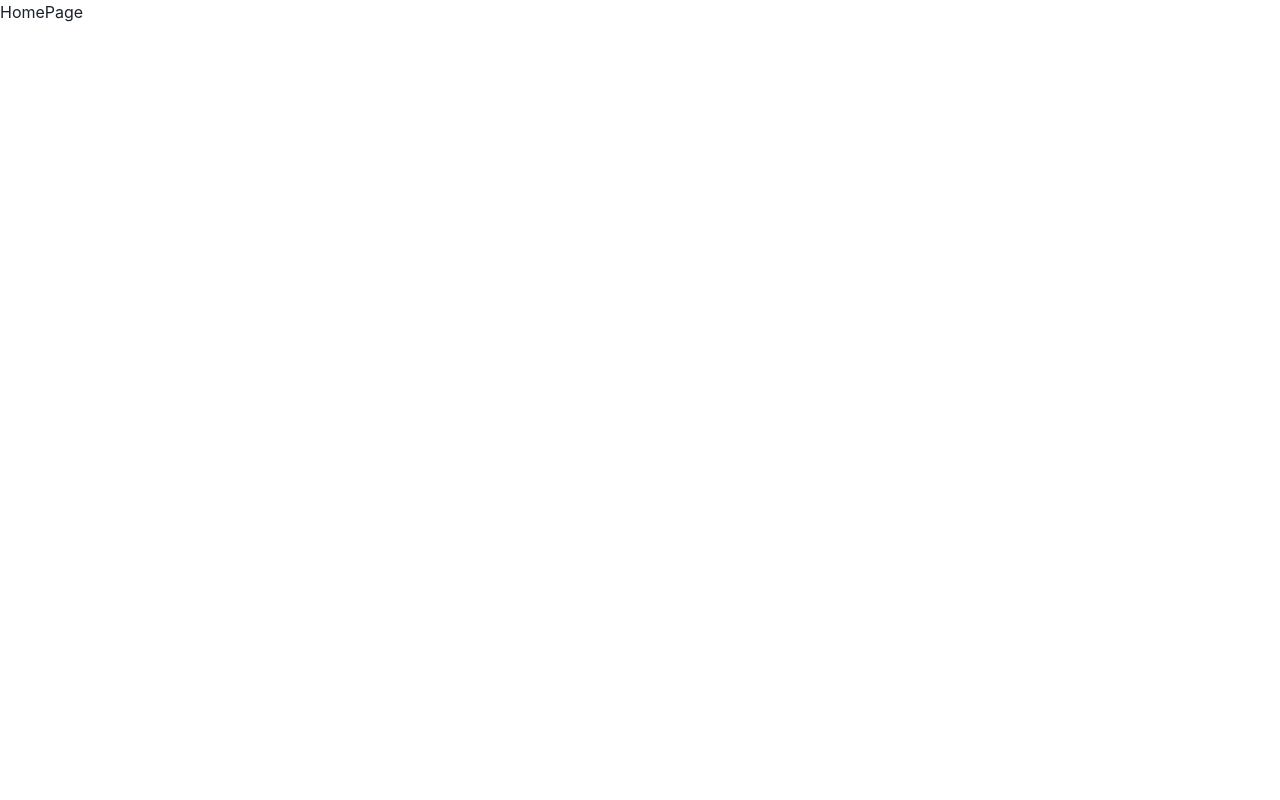
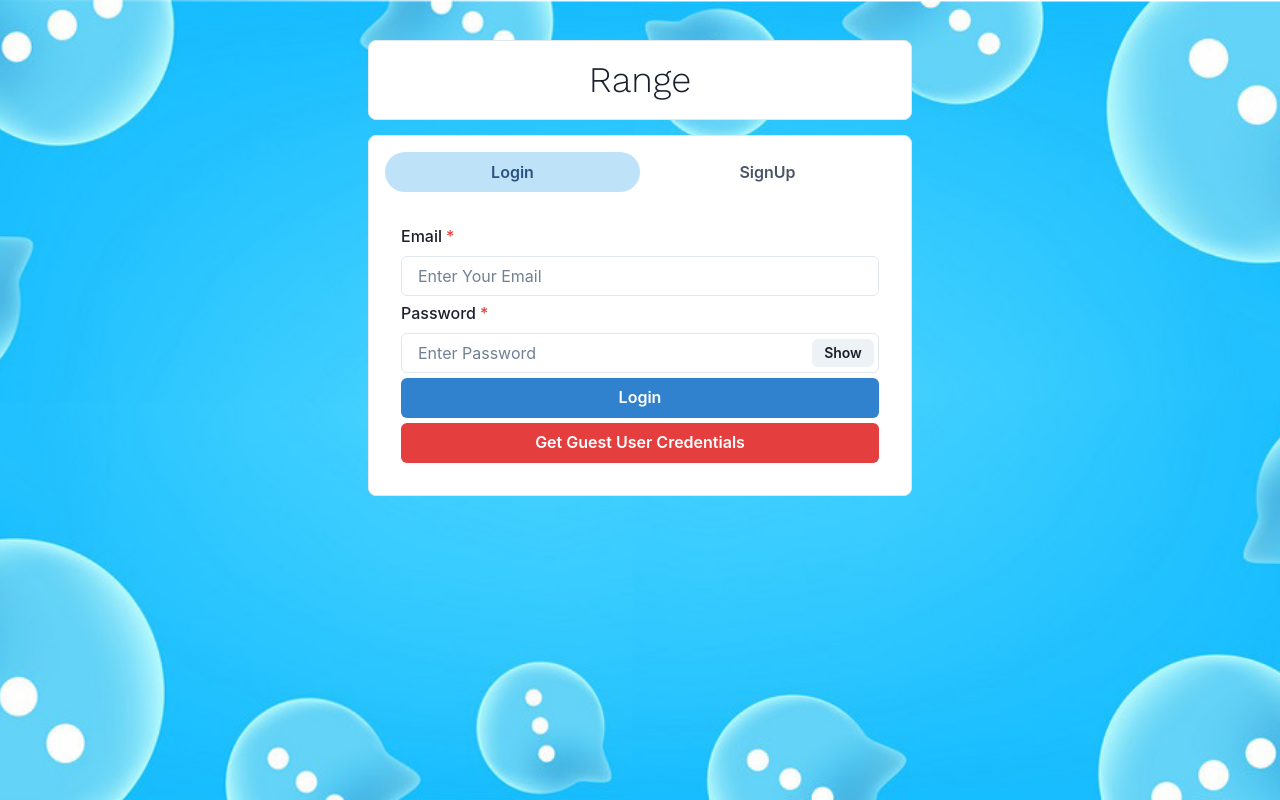
Before and after one commit to Krushna-Kulkarni/Range, a React (Create React App) app in the folder frontend/: page / in a window 1280 px wide. Built offline with nearby package versions, Linux system fonts and the light colour scheme.

Commit message:
added login and signUp comp on HomePage

```diff
--- a/frontend/src/App.css
+++ b/frontend/src/App.css
@@ -0,0 +1,9 @@
+@import url("https://fonts.googleapis.com/css2?family=Quicksand:wght@500&family=Roboto:ital,wght@1,300&family=Work+Sans:wght@300&display=swap");
+
+.App {
+  min-height: 100vh;
+  display: flex;
+  background-image: url("./background.png");
+  background-size: cover;
+  background-position: center;
+}
--- a/frontend/src/App.js
+++ b/frontend/src/App.js
@@ -5,12 +5,12 @@
 
 function App() {
   return (
-    <>
+    <div className="App">
       <Routes>
         <Route path="/" element={<HomePage />} />
         <Route path="/chats" element={<ChatPage />} />
       </Routes>
-    </>
+    </div>
   );
 }
 
--- /dev/null
+++ b/frontend/src/components/Authentication/Login.js
@@ -0,0 +1,75 @@
+import {
+  Button,
+  FormControl,
+  FormLabel,
+  Input,
+  InputGroup,
+  InputRightElement,
+  VStack,
+} from "@chakra-ui/react";
+import React, { useState } from "react";
+
+const Login = () => {
+  const [email, setEmail] = useState();
+  const [password, setPassword] = useState();
+  const [show, setShow] = useState(false);
+
+  const showPassWordClickHandler = () => setShow(!show);
+  const submitHandler = () => {};
+
+  return (
+    <VStack spacing="5px">
+      <FormControl id="login-email" isRequired>
+        <FormLabel>Email</FormLabel>
+        <Input
+          value={email}
+          placeholder="Enter Your Email"
+          onChange={(e) => setEmail(e.target.value)}
+        />
+      </FormControl>
+      <FormControl id="login-password" isRequired>
+        <FormLabel>Password</FormLabel>
+        <InputGroup>
+          <Input
+            value={password}
+            type={show ? "text" : "password"}
+            placeholder="Enter Password"
+            onChange={(e) => setPassword(e.target.value)}
+          />
+          <InputRightElement width="4.5rem">
+            <Button onClick={showPassWordClickHandler} h="1.75rem" size="sm">
+              {show ? "Hide" : "Show"}
+            </Button>
+          </InputRightElement>
+        </InputGroup>
+      </FormControl>
+
+      <Button
+        colorScheme="blue"
+        w="100%"
+        style={{
+          marginTop: "15",
+        }}
+        onClick={submitHandler}
+      >
+        Login
+      </Button>
+      <Button
+        variant="solid"
+        colorScheme="red"
+        w="100%"
+        style={{
+          marginTop: "15",
+        }}
+        onClick={() => {
+          setEmail("guest@example.com");
+          setPassword("123456");
+        }}
+      >
+        Get Guest User Credentials
+      </Button>
+    </VStack>
+  );
+};
+
+export default Login;
--- /dev/null
+++ b/frontend/src/components/Authentication/SignUp.js
@@ -0,0 +1,94 @@
+import {
+  Button,
+  FormControl,
+  FormLabel,
+  Input,
+  InputGroup,
+  InputRightElement,
+  VStack,
+} from "@chakra-ui/react";
+import React, { useState } from "react";
+
+const SignUp = () => {
+  const [name, setName] = useState();
+  const [email, setEmail] = useState();
+  const [password, setPassword] = useState();
+  const [confirmPassword, setConfirmPassword] = useState();
+  const [pic, setPic] = useState();
+  const [show, setShow] = useState(false);
+
+  const showPassWordClickHandler = () => setShow(!show);
+  const postDetails = (image) => {};
+  const submitHandler = () => {};
+
+  return (
+    <VStack spacing="5px">
+      <FormControl id="first-name" isRequired>
+        <FormLabel>Name</FormLabel>
+        <Input
+          placeholder="Enter Your Name"
+          onChange={(e) => setName(e.target.value)}
+        />
+      </FormControl>
+      <FormControl id="signup-email" isRequired>
+        <FormLabel>Email</FormLabel>
+        <Input
+          placeholder="Enter Your Email"
+          onChange={(e) => setEmail(e.target.value)}
+        />
+      </FormControl>
+      <FormControl id="signup-password" isRequired>
+        <FormLabel>Password</FormLabel>
+        <InputGroup>
+          <Input
+            type={show ? "text" : "password"}
+            placeholder="Enter Password"
+            onChange={(e) => setPassword(e.target.value)}
+          />
+          <InputRightElement width="4.5rem">
+            <Button onClick={showPassWordClickHandler} h="1.75rem" size="sm">
+              {show ? "Hide" : "Show"}
+            </Button>
+          </InputRightElement>
+        </InputGroup>
+      </FormControl>
+      <FormControl id="confirm-password" isRequired>
+        <FormLabel>Confirm Password</FormLabel>
+        <InputGroup>
+          <Input
+            type={show ? "text" : "password"}
+            placeholder="Enter Confirm Password"
+            onChange={(e) => setConfirmPassword(e.target.value)}
+          />
+          <InputRightElement width="4.5rem">
+            <Button onClick={showPassWordClickHandler} h="1.75rem" size="sm">
+              {show ? "Hide" : "Show"}
+            </Button>
+          </InputRightElement>
+        </InputGroup>
+      </FormControl>
+
+      <FormControl id="pic">
+        <FormLabel>Upload your picture</FormLabel>
+        <Input
+          type="file"
+          p={1.5}
+          accept="image/*"
+          onChange={(e) => postDetails(e.target.files[0])}
+        />
+      </FormControl>
+      <Button
+        colorScheme="blue"
+        w="100%"
+        style={{
+          marginTop: "15",
+        }}
+        onClick={submitHandler}
+      >
+        Sign Up
+      </Button>
+    </VStack>
+  );
+};
+
+export default SignUp;
--- a/frontend/src/pages/HomePage.js
+++ b/frontend/src/pages/HomePage.js
@@ -1,7 +1,52 @@
 import React from "react";
+import {
+  Box,
+  Container,
+  Tab,
+  TabList,
+  TabPanel,
+  TabPanels,
+  Tabs,
+  Text,
+} from "@chakra-ui/react";
+import Login from "../components/Authentication/Login";
+import SignUp from "../components/Authentication/SignUp";
 
 const HomePage = () => {
-  return <div>HomePage</div>;
+  return (
+    <Container maxW="xl" centerContent>
+      <Box
+        d="flex"
+        justifyContent="center"
+        p={3}
+        bg="white"
+        w="100%"
+        m="40px 0 15px 0"
+        borderRadius="lg"
+        borderWidth="1px"
+      >
+        <Text align="center" fontSize="4xl" fontFamily="work sans">
+          Range
+        </Text>
+      </Box>
+      <Box bg="white" w="100%" p={4} borderRadius="lg" borderWidth="1px">
+        <Tabs variant="soft-rounded">
+          <TabList mb="1em">
+            <Tab w="50%">Login</Tab>
+            <Tab w="50%">SignUp</Tab>
+          </TabList>
+          <TabPanels>
+            <TabPanel>
+              <Login />
+            </TabPanel>
+            <TabPanel>
+              <SignUp />
+            </TabPanel>
+          </TabPanels>
+        </Tabs>
+      </Box>
+    </Container>
+  );
 };
 
 export default HomePage;
```
Also changed, not shown: frontend/src/background.png (added).
